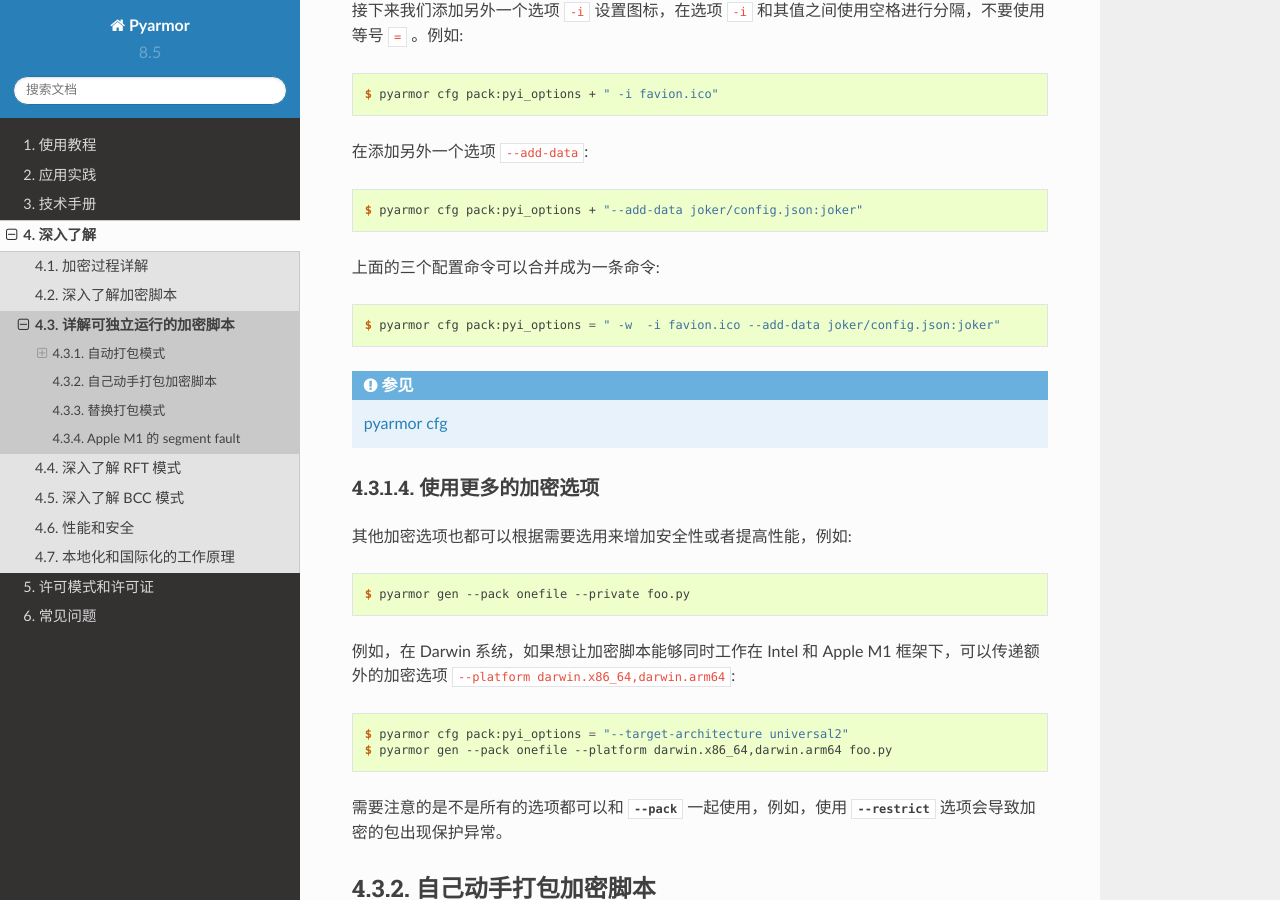
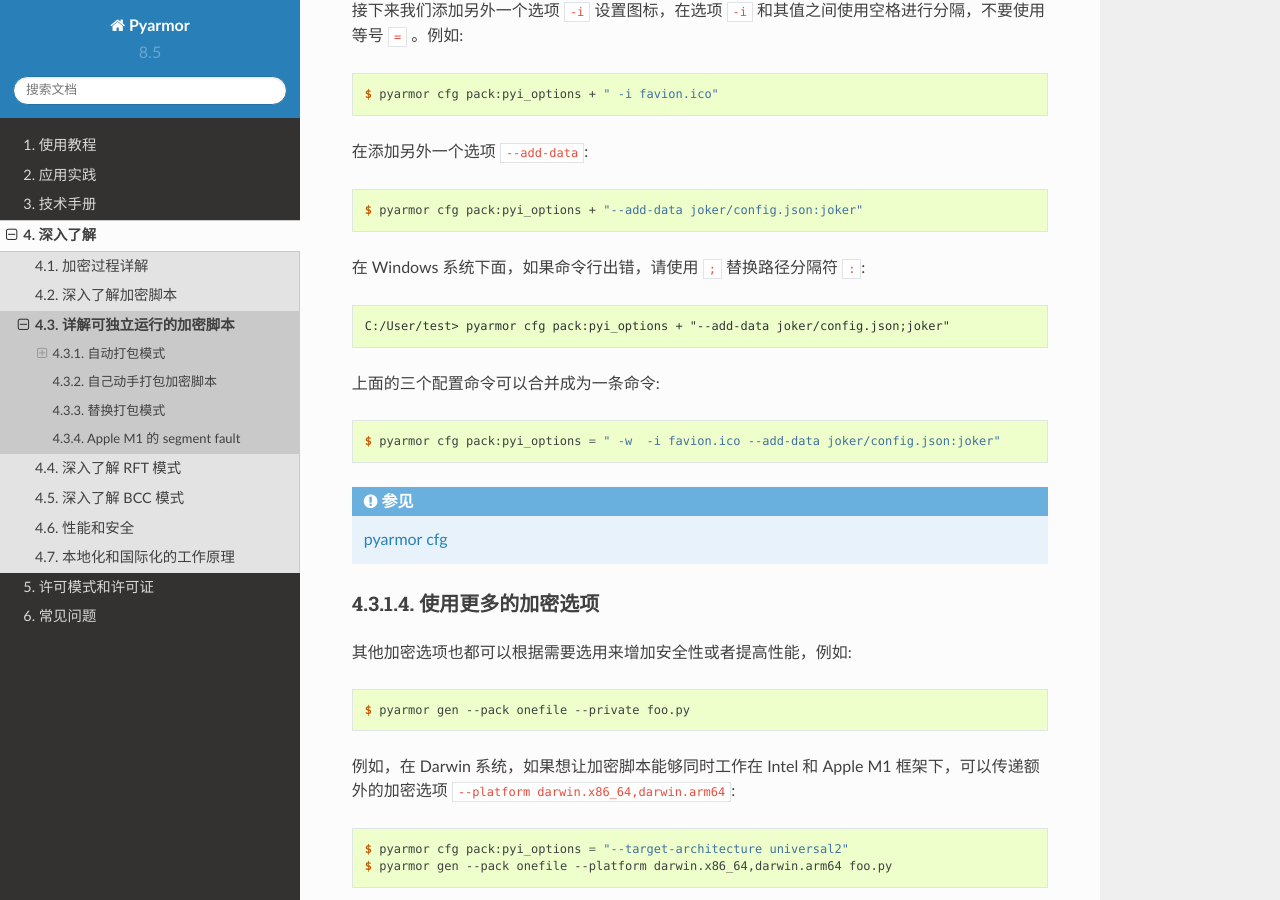
Before and after one commit to dashingsoft/pyarmor-docs-zh, a Sphinx documentation site: the page built from docs/topic/repack.rst, in a window 1280 px wide and 900 px high, scrolled down 2952 px. Built offline with Sphinx 7.4.7 and the Read the Docs theme 2.0.0, drawn with Linux system fonts in a browser that asks for light colours.

Commit message:
Using different path separator in Windows

```diff
--- a/docs/topic/repack.rst
+++ b/docs/topic/repack.rst
@@ -115,6 +115,10 @@ PyInstaller_ 需要通过分析脚本源代码找到所有的依赖模块和包
 在添加另外一个选项 ``--add-data``::
 
     $ pyarmor cfg pack:pyi_options + "--add-data joker/config.json:joker"
+
+在 Windows 系统下面，如果命令行出错，请使用 ``;`` 替换路径分隔符 ``:``::
+
+    C:/User/test> pyarmor cfg pack:pyi_options + "--add-data joker/config.json;joker"
 
 上面的三个配置命令可以合并成为一条命令::
 
```
